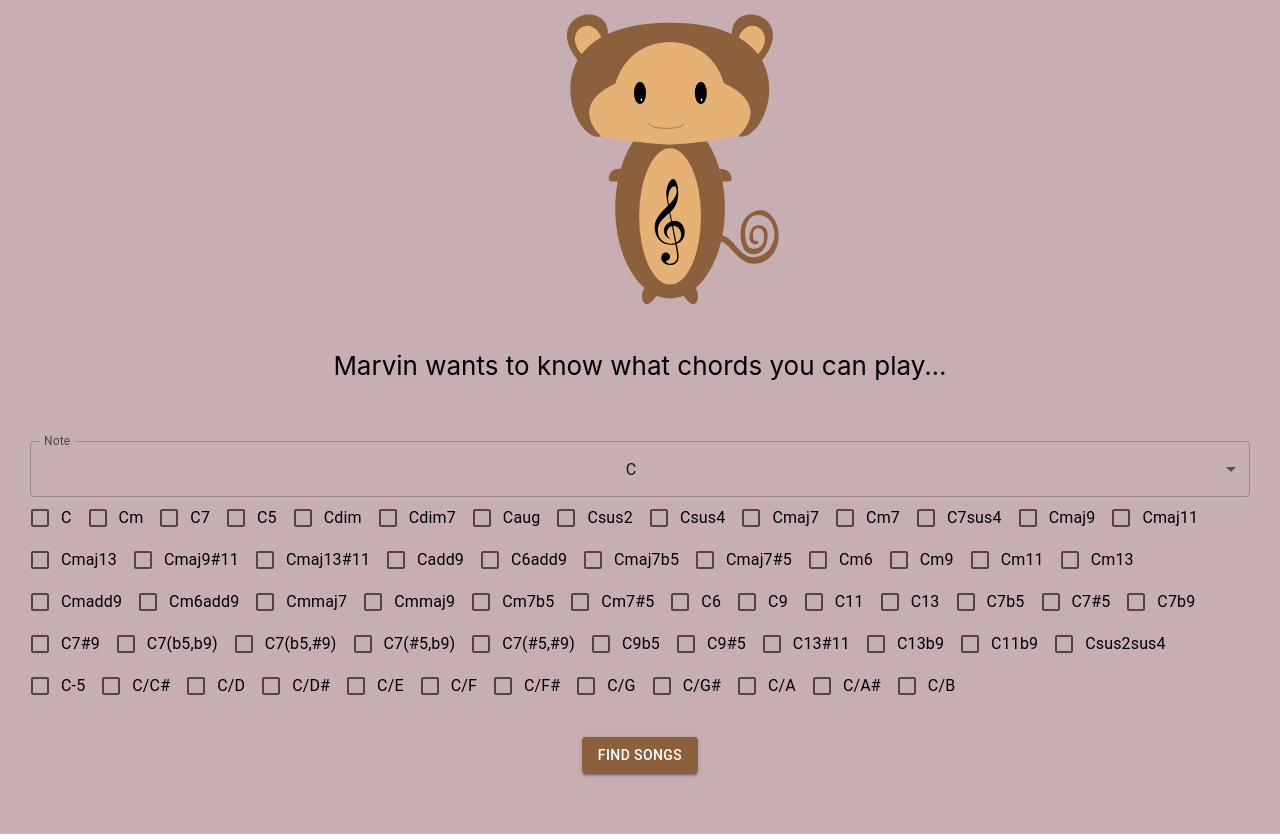
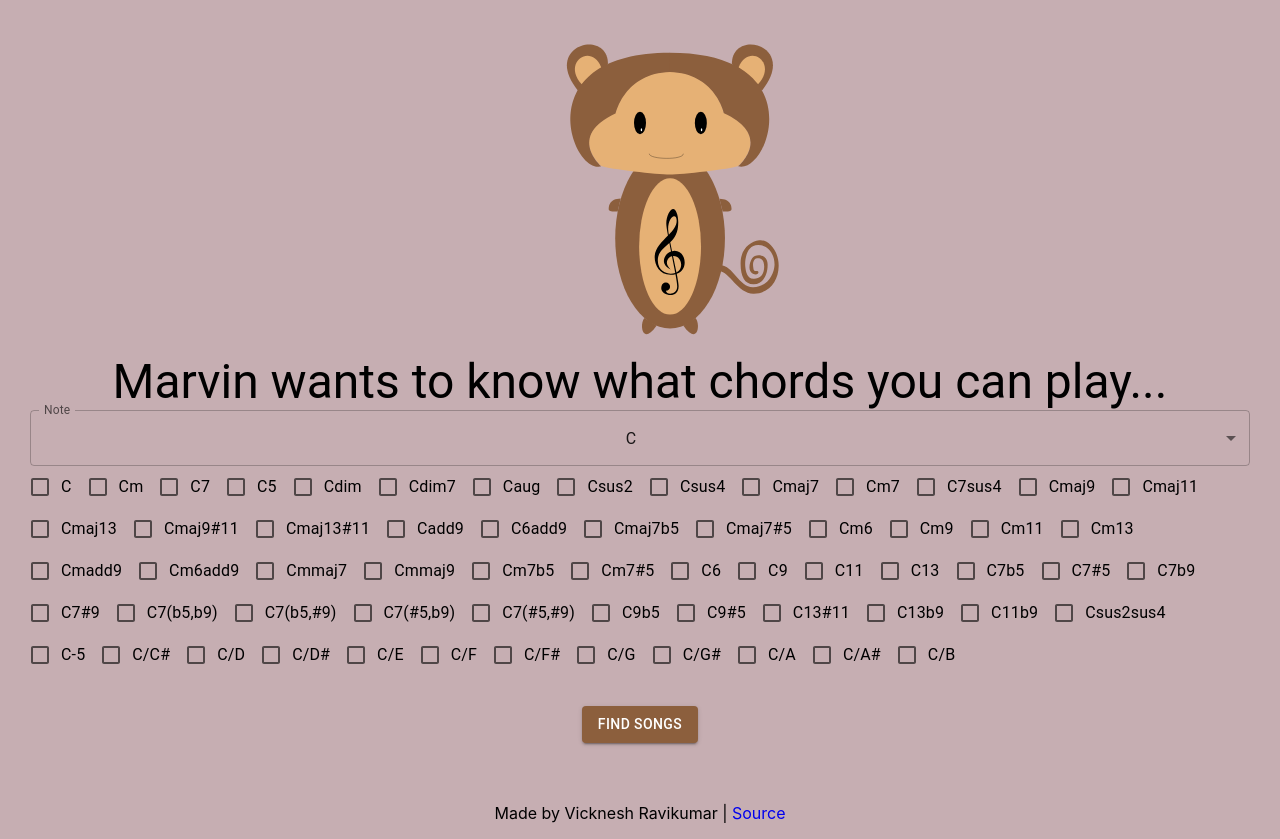
Before and after one commit to itsViggo/marvins-chords, a React (Create React App) app: page / in a window 1280 px wide. Built offline with nearby package versions, Linux system fonts and the light colour scheme.

Commit message:
added linter

```diff
--- a/package.json
+++ b/package.json
@@ -12,6 +12,7 @@
     "@testing-library/jest-dom": "^5.11.4",
     "@testing-library/react": "^11.1.0",
     "@testing-library/user-event": "^12.1.10",
+    "eslint-config-standard": "^16.0.3",
     "react": "^17.0.2",
     "react-dom": "^17.0.2",
     "react-scripts": "4.0.3",
@@ -41,5 +42,9 @@
       "last 1 firefox version",
       "last 1 safari version"
     ]
+  },
+  "devDependencies": {
+    "eslint": "^7.32.0",
+    "eslint-plugin-react": "^7.27.1"
   }
 }
--- a/src/App.css
+++ b/src/App.css
@@ -8,7 +8,6 @@
 }
 
 .App-header {
-  background-color: #C6AEB2;
   min-height: 100vh;
   display: flex;
   flex-direction: column;
--- a/src/App.js
+++ b/src/App.js
@@ -1,21 +1,17 @@
-import logo from './marvin.svg';
 import * as React from 'react';
 import ChordSelector from './Components/ChordSelector';
 import './App.css';
 import theme from './theme';
 import { ThemeProvider } from '@emotion/react';
 
-function App() {
+function App () {
   return (
     <ThemeProvider theme={theme}>
     <div className="App">
-      <header className="App-header">
-        <img src={logo} className="App-logo" alt="logo" />
-        <p style={{margin: '30px'}}>
-          Marvin wants to know what chords you can play...
-        </p>
         <ChordSelector/>
-      </header>
+      <footer>
+        <p>Made by Vicknesh Ravikumar | <a href='https://github.com/itsViggo/marvins-chords' target='_blank' rel="noreferrer" style={{ textDecoration: 'none' }}>Source</a></p>
+      </footer>
     </div>
     </ThemeProvider>
   );
--- a/src/Components/ChordSelector.jsx
+++ b/src/Components/ChordSelector.jsx
@@ -6,11 +6,10 @@ import FormControl from '@mui/material/FormControl';
 import Select from '@mui/material/Select';
 import FormControlLabel from '@mui/material/FormControlLabel';
 import Checkbox from '@mui/material/Checkbox';
-import { Button } from '@mui/material';
-import { FormGroup } from '@mui/material';
+import { Button, FormGroup, Typography } from '@mui/material';
 import SongList from './SongList';
 
-export default function ChordSelector() {
+export default function ChordSelector () {
   const [note, setNote] = React.useState('C');
   const [selectedChords, setSelectedChords] = React.useState([]);
   const [songs, setSongs] = React.useState([]);
@@ -23,17 +22,17 @@ export default function ChordSelector() {
     setNote(event.target.value);
   };
 
-    function unknownChords(songChords, knownChords) {
+  function unknownChords (songChords, knownChords) {
     let unknownChords = 0;
     songChords.forEach(songChord => {
       if (!knownChords.includes(songChord)) {
-                unknownChords ++;
+        unknownChords++;
       }
     });
     return unknownChords;
-    };
+  }
 
-    function getSongs() {
+  function getSongs () {
     setLookingForSongs(true);
     setSongs([]);
     setSongsToLearn([]);
@@ -41,7 +40,7 @@ export default function ChordSelector() {
       , {
         headers: {
           'Content-Type': 'application/json',
-                    'Accept': 'application/json'
+          Accept: 'application/json'
         }
       }
     ).then(res => res.json()).then(json => {
@@ -54,6 +53,10 @@ export default function ChordSelector() {
 
   return (
     <Box sx={{ minWidth: 120, margin: '30px' }}>
+      <img src={'/marvin.svg'} className="App-logo" alt="logo" />
+      <Typography variant='h3'>
+        Marvin wants to know what chords you can play...
+      </Typography>
       <FormControl component="fieldset">
         <FormGroup>
           <InputLabel id="demo-simple-select-label">Note</InputLabel>
@@ -65,13 +68,14 @@ export default function ChordSelector() {
             onChange={handleChange}
           >
             {notes.map((note) => (
-                            <MenuItem value={note}>{note}</MenuItem>
+              <MenuItem value={note} key={note}>{note}</MenuItem>
             ))}
           </Select>
         </FormGroup>
         <FormGroup row>
           {[...chordTypes, ...notes.filter(n => n !== note).map(note => `/${note}`)].map((chordType) => (
-                        <FormControlLabel control={
+            <FormControlLabel key={note}
+              control={
                 <Checkbox
                   id={chordType}
                   onChange={e => {
@@ -88,7 +92,7 @@ export default function ChordSelector() {
         Find songs
       </Button>
       {lookingForSongs && <p>Marvin is looking for songs you can play...</p>}
-            {songs.length !== 0 && <SongList songs={songs} title='Marvin found these songs which only contain chords that you already know...'/>}
-            {songsToLearn.length !== 0 && <SongList songs={songsToLearn} title="Marvin found these songs which only contain one chord that you don't know yet..."/>}
+      {songs.length !== 0 && <SongList songs={songs} title='Marvin found these songs which only contain chords that you already know...' />}
+      {songsToLearn.length !== 0 && <SongList songs={songsToLearn} title="Marvin found these songs which only contain one chord that you don't know yet..." />}
     </Box>)
 }
--- /dev/null
+++ b/src/Components/SongCard.jsx
@@ -0,0 +1,30 @@
+import * as React from 'react';
+import Typography from '@mui/material/Typography';
+import CardContent from '@mui/material/CardContent';
+import Card from '@mui/material/Card';
+import CardActionArea from '@mui/material/CardActionArea';
+
+const cardStyle = {
+  height: '10em',
+  display: 'flex',
+  backgroundColor: '#e6b175'
+}
+
+export default function SongCard ({ song }) {
+  return (
+    <Card sx={{ minWidth: 275 }} style={cardStyle}>
+      <CardActionArea onClick={() => window.open(song.url, '_blank').focus()}>
+        <CardContent>
+          <Typography variant="h5">
+            {song.song}
+          </Typography>
+          <Typography variant="subtitle1" color="text.secondary">
+            {song.artist}
+          </Typography>
+          <Typography>
+            {song.chords.join(', ')}
+          </Typography>
+        </CardContent>
+      </CardActionArea>
+    </Card>)
+}
--- a/src/Components/SongList.jsx
+++ b/src/Components/SongList.jsx
@@ -1,24 +1,16 @@
 import * as React from 'react';
-import { Button, CardActionArea, Grid, Icon } from '@mui/material';
-import Card from '@mui/material/Card';
-import CardContent from '@mui/material/CardContent';
-import { ChevronLeft, ChevronRight } from '@mui/icons-material';
-import Typography from '@mui/material/Typography';
-import { IconButton } from '@mui/material';
+import Grid from '@mui/material/Grid';
+import IconButton from '@mui/material/IconButton';
+import ChevronLeft from '@mui/icons-material/ChevronLeft';
+import ChevronRight from '@mui/icons-material/ChevronRight';
+import SongCard from './SongCard';
 
-var cardStyle = {
-    height: '10em',
-    display: 'flex',
-    backgroundColor: '#e6b175'
-}
-
-export default function SongList({ songs, title }) {
+export default function SongList ({ songs, title }) {
   const [start, setStart] = React.useState(0)
   const resultsPerPage = 6;
   const [end, setEnd] = React.useState(Math.min(resultsPerPage, songs.length))
 
-
-    function getNext() {
+  function getNext () {
     if (end + 5 > songs.length) {
       setEnd(songs.length)
       setStart(songs.length - resultsPerPage)
@@ -28,7 +20,7 @@ export default function SongList({ songs, title }) {
     }
   }
 
-    function getPrev() {
+  function getPrev () {
     if (start - resultsPerPage < 0) {
       setStart(0)
       setEnd(resultsPerPage)
@@ -42,35 +34,16 @@ export default function SongList({ songs, title }) {
     <>
       <p>{title}</p>
       <Grid container spacing={2} alignItems='center'>
-                {songs.slice(start, end).map(song => <Grid item xs={12} sm={6} lg={4} xl={2}><SongCard song={song} /></Grid>)}
+        {songs.slice(start, end).map(song => <Grid item xs={12} sm={6} lg={4} xl={2} key={song}><SongCard song={song} /></Grid>)}
         <Grid item xs={12}>
           <IconButton aria-label="previous" color="primary" size="large" onClick={getPrev} disabled={start === 0 ? 'enabled' : ''}>
-                        <ChevronLeft fontSize="inherit"/>
+            <ChevronLeft fontSize="inherit" />
           </IconButton>
           <IconButton aria-label="next" color="primary" size="large" onClick={getNext} disabled={end === songs.length ? 'disabled' : ''}>
-                        <ChevronRight fontSize="inherit"/>
+            <ChevronRight fontSize="inherit" />
           </IconButton>
         </Grid>
       </Grid>
     </>
   )
 }
-
-function SongCard({ song }) {
-    return (
-        <Card sx={{ minWidth: 275 }} style={cardStyle}>
-            <CardActionArea onClick={() => window.open(song.url, '_blank').focus()}>
-            <CardContent>
-                <Typography variant="h5">
-                    {song.song}
-                </Typography>
-                <Typography variant="subtitle1" color="text.secondary">
-                    {song.artist}
-                </Typography>
-                <Typography>
-                    {song.chords.join(', ')}
-                </Typography>
-            </CardContent>
-            </CardActionArea>
-        </Card>)
-}
--- a/src/index.css
+++ b/src/index.css
@@ -5,6 +5,7 @@ body {
     sans-serif;
   -webkit-font-smoothing: antialiased;
   -moz-osx-font-smoothing: grayscale;
+  background-color: #C6AEB2;
 }
 
 code {
```
Also changed, not shown: .eslintrc.json (added), public/marvin.svg (renamed from src/marvin.svg), src/theme.jsx (line endings or trailing spaces), 1 other file (tests, documents, lock files or other folders). Lines whose indentation alone changed are shown as unchanged.
